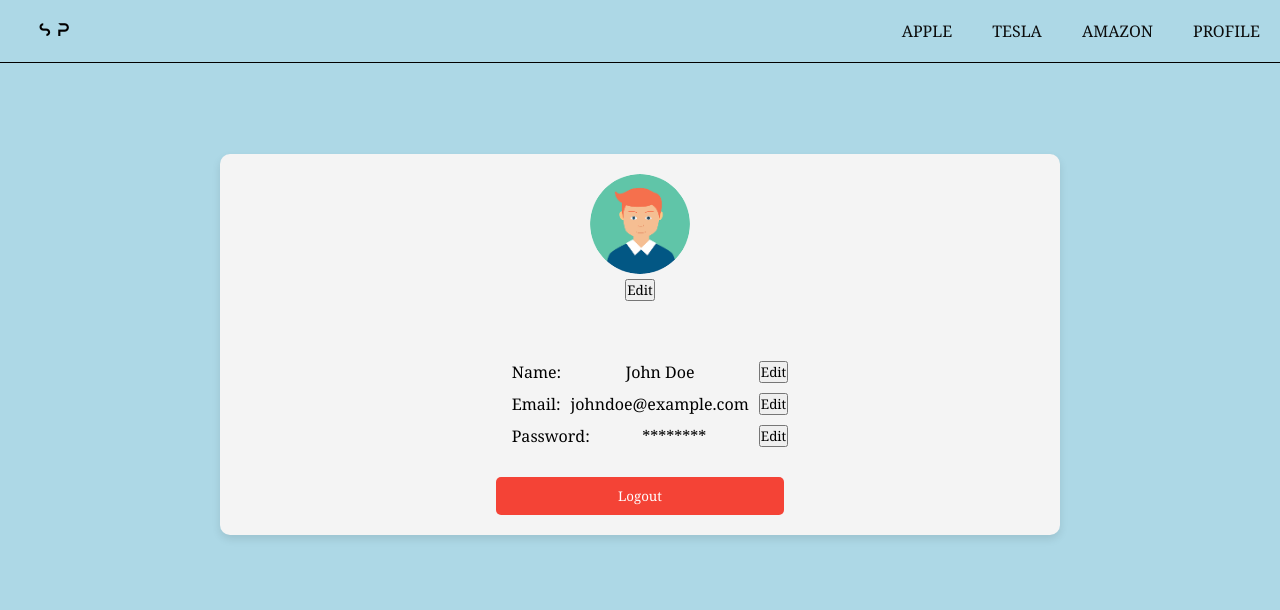
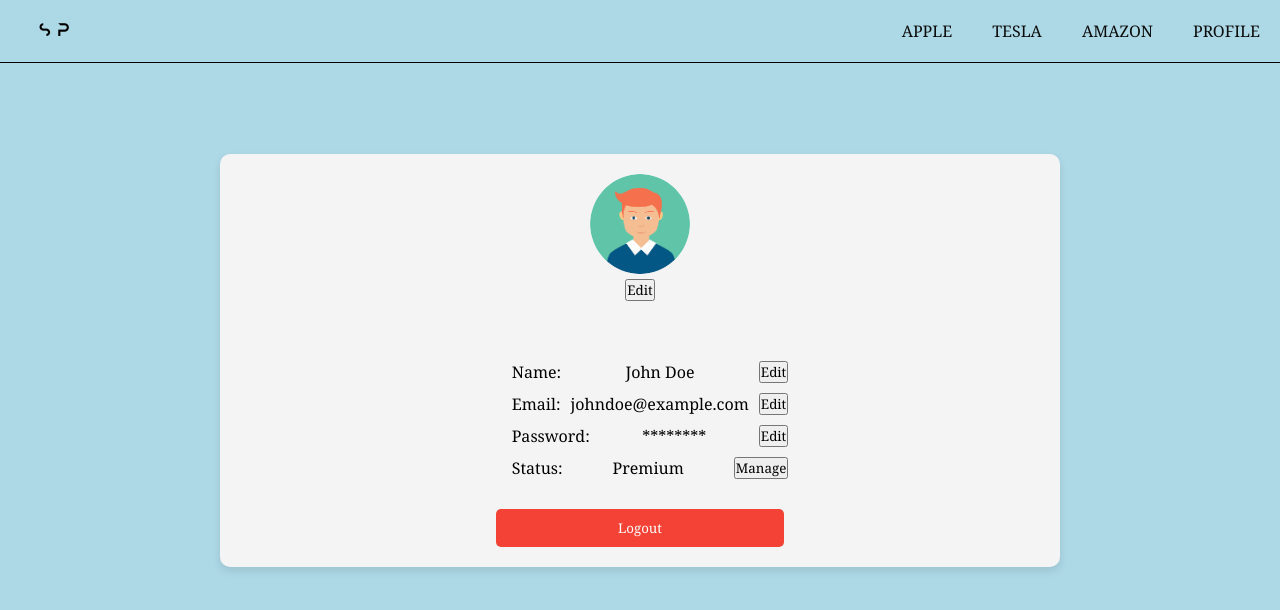
Before and after one commit to IsaiahLevy/stockPrediction, a React (Create React App) app in the folder front-end/: page /profile in a window 1280 px wide. Shown: the top 610 px of the page. Built offline with nearby package versions, Linux system fonts and the light colour scheme.

Commit message:
Add premium status

```diff
--- a/front-end/src/components/Homepage.js
+++ b/front-end/src/components/Homepage.js
@@ -6,6 +6,7 @@ import StockCard from "./StockCard";
 import Apple from "./assets/apple-logo.svg";
 import Tesla from "./assets/tesla.svg";
 import Amazon from "./assets/amazon-logo.svg";
+import Other from "./assets/other-logo.png";
 import { Link } from "react-router-dom";
 
 export default function Homepage() {
@@ -35,8 +36,8 @@ export default function Homepage() {
         <Link to="/AMZN">
           <StockCard title="Amazon" imageSrc={Amazon} />
         </Link>
-        <Link to="/AAPL">
-          <StockCard title="AAPL" imageSrc={Apple} />
+        <Link to="/">
+          <StockCard title="View More (Premium Only)" imageSrc={Other} />
         </Link>
       </div>
       <p
--- a/front-end/src/components/ProfilePage.js
+++ b/front-end/src/components/ProfilePage.js
@@ -7,7 +7,8 @@ const ProfilePage = () => {
   const userProfile = {
     name: 'John Doe',
     email: 'johndoe@example.com',
-    password: '********' // Hashed password
+    password: '********', // Hashed password
+    status: 'Premium' // or 'Basic'
   };
 
   return (
@@ -35,6 +36,11 @@ const ProfilePage = () => {
                 <div className="field-value">{userProfile.password}</div>
                 <button className="edit-btn">Edit</button>
             </div>
+            <div className="info-field">
+                <label>Status:</label>
+                <div className="field-value">{userProfile.status}</div>
+                <button className="edit-btn">Manage</button>
+            </div>
             </div>
             <button className="logout-btn">Logout</button>
         </div>
```
